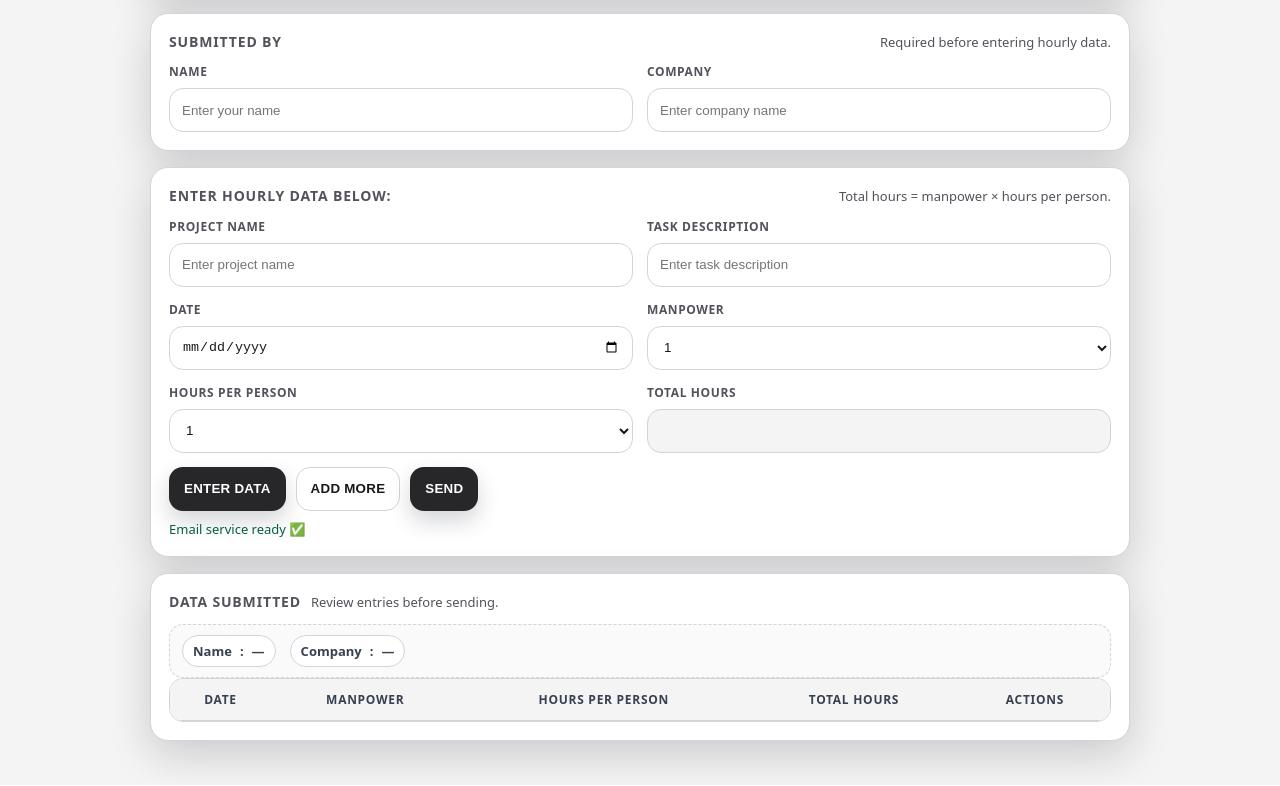
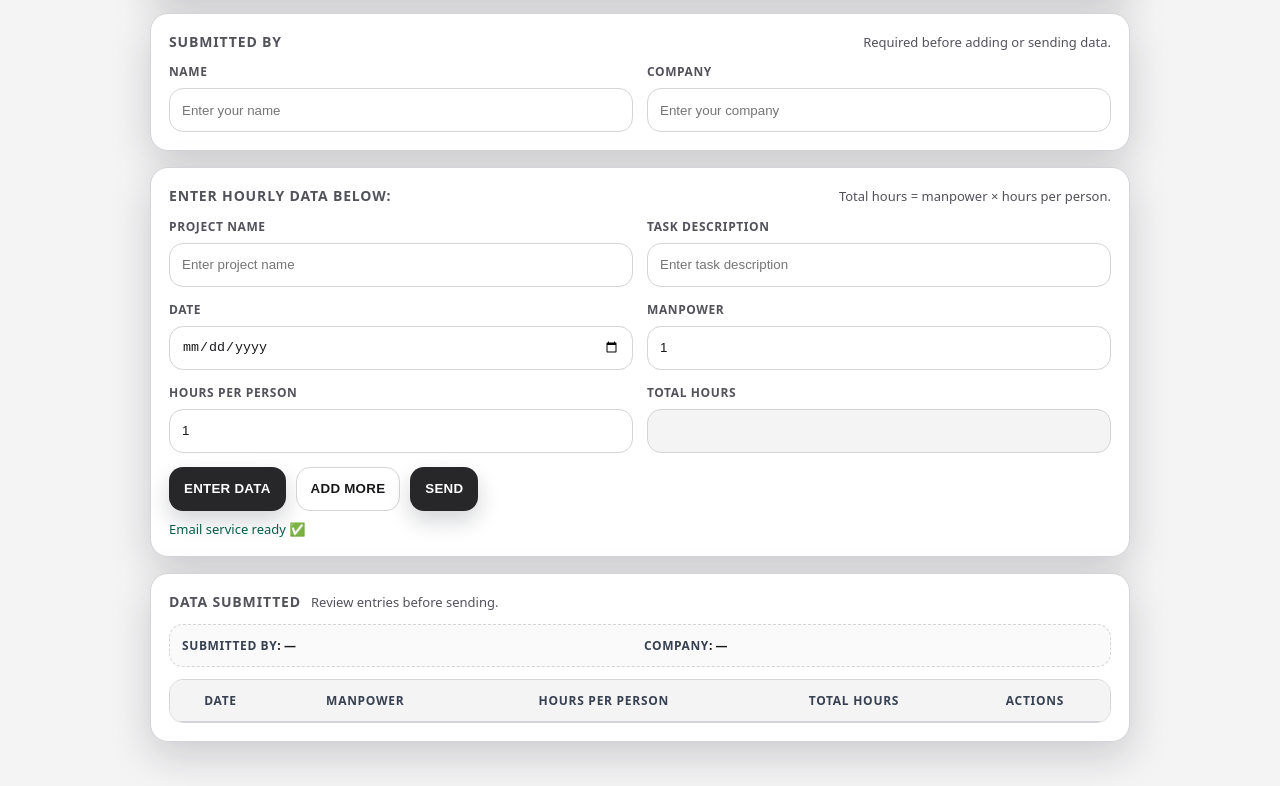
Before and after one commit to CharlieZaneX/HOURLY-DATA, a plain HTML site: page index.html in a window 1280 px wide. Shown: the part 161-947 px from the top of the page. Drawn offline with nearby package versions, Linux system fonts and the light colour scheme.

Commit message:
Add files via upload

```diff
--- a/index.html
+++ b/index.html
@@ -27,13 +27,16 @@
 
     body {
       margin: 0;
-      font-family: ui-sans-serif, system-ui, -apple-system, Segoe UI, Roboto, Helvetica, Arial;
+      font-family: ui-sans-serif, system-ui, -apple-system, Segoe UI, Roboto, Helvetica, Arial, "Apple Color Emoji", "Segoe UI Emoji";
       background: radial-gradient(1100px 420px at 50% -120px, rgba(229,231,235,0.9) 0%, var(--bg) 55%, var(--bg) 100%);
       color: var(--text);
       padding: 28px 18px 44px;
     }
 
-    .container { max-width: 980px; margin: 0 auto; }
+    .container {
+      max-width: 980px;
+      margin: 0 auto;
+    }
 
     .header {
       background: linear-gradient(180deg, var(--headerGradA) 0%, var(--headerGradB) 100%);
@@ -146,7 +149,19 @@
       background: #fff;
       color: var(--text);
       outline: none;
+      min-width: 0;
+      max-width: 100%;
       transition: box-shadow .15s ease, border-color .15s ease;
+      -webkit-appearance: none;
+      appearance: none;
+    }
+
+    input[type="date"] {
+      width: 100%;
+      max-width: 100%;
+      min-width: 0;
+      -webkit-appearance: none;
+      appearance: none;
     }
 
     input:focus, select:focus {
@@ -165,8 +180,11 @@
       gap: 14px;
     }
 
+    .grid > div { min-width: 0; }
+
     @media (min-width: 780px) {
       .grid.two { grid-template-columns: 1fr 1fr; }
+      .grid.three { grid-template-columns: 1fr 1fr 1fr; }
     }
 
     .actions {
@@ -223,6 +241,34 @@
       white-space: pre-wrap;
     }
 
+    .summary-box {
+      border: 1px dashed var(--border);
+      border-radius: 14px;
+      background: #fafafa;
+      padding: 12px;
+      display: grid;
+      grid-template-columns: 1fr;
+      gap: 8px;
+      margin-bottom: 12px;
+    }
+
+    @media (min-width: 780px) {
+      .summary-box { grid-template-columns: 1fr 1fr; }
+    }
+
+    .summary-item {
+      font-size: 12px;
+      color: var(--text);
+      font-weight: 750;
+    }
+
+    .summary-item b {
+      text-transform: uppercase;
+      letter-spacing: 0.05em;
+      color: #374151;
+      font-weight: 900;
+    }
+
     table {
       width: 100%;
       border-collapse: separate;
@@ -273,31 +319,6 @@
     }
 
     .row-actions .btn-primary { box-shadow: none; }
-
-    .summary-line {
-      margin-top: 10px;
-      padding: 10px 12px;
-      border: 1px dashed var(--border);
-      background: var(--rowAlt);
-      border-radius: 14px;
-      font-size: 13px;
-      color: #374151;
-      display: flex;
-      flex-wrap: wrap;
-      gap: 10px 14px;
-      align-items: center;
-    }
-
-    .summary-pill {
-      display: inline-flex;
-      gap: 8px;
-      align-items: center;
-      padding: 6px 10px;
-      border-radius: 999px;
-      background: #fff;
-      border: 1px solid var(--border);
-      font-weight: 750;
-    }
 
     .modal-backdrop {
       position: fixed;
@@ -376,10 +397,10 @@
       </div>
     </div>
 
-    <div class="card" id="submittedByCard">
+    <div class="card">
       <div class="card-head">
         <h3 id="secSubmittedBy">Submitted by</h3>
-        <div class="muted" id="secSubmittedByHint">Required before entering hourly data.</div>
+        <div class="muted" id="secSubmittedByHint">Required before adding or sending data.</div>
       </div>
 
       <div class="grid two">
@@ -390,7 +411,7 @@
 
         <div>
           <label for="companyName" id="lblCompany">COMPANY</label>
-          <input type="text" id="companyName" placeholder="Enter company name" required />
+          <input type="text" id="companyName" placeholder="Enter your company" required />
         </div>
       </div>
     </div>
@@ -450,9 +471,9 @@
         </div>
       </div>
 
-      <div class="summary-line" id="submittedSummary">
-        <span class="summary-pill"><span id="sumLabelName">Name</span>: <span id="sumName">—</span></span>
-        <span class="summary-pill"><span id="sumLabelCompany">Company</span>: <span id="sumCompany">—</span></span>
+      <div class="summary-box" id="submittedSummary">
+        <div class="summary-item"><b id="sumByLabel">SUBMITTED BY</b>: <span id="sumByValue">—</span></div>
+        <div class="summary-item"><b id="sumCompanyLabel">COMPANY</b>: <span id="sumCompanyValue">—</span></div>
       </div>
 
       <table id="dataTable">
@@ -501,10 +522,10 @@
     const totalHoursInput = document.getElementById('totalHours');
     const statusEl = document.getElementById('status');
 
-    const sumLabelName = document.getElementById('sumLabelName');
-    const sumLabelCompany = document.getElementById('sumLabelCompany');
-    const sumName = document.getElementById('sumName');
-    const sumCompany = document.getElementById('sumCompany');
+    const sumByValue = document.getElementById('sumByValue');
+    const sumCompanyValue = document.getElementById('sumCompanyValue');
+    const sumByLabel = document.getElementById('sumByLabel');
+    const sumCompanyLabel = document.getElementById('sumCompanyLabel');
 
     const successModal = document.getElementById('successModal');
 
@@ -514,12 +535,10 @@
       hdrHint: document.getElementById('hdrHint'),
       btnEnglish: document.getElementById('btnEnglish'),
       btnSpanish: document.getElementById('btnSpanish'),
-
       secSubmittedBy: document.getElementById('secSubmittedBy'),
       secSubmittedByHint: document.getElementById('secSubmittedByHint'),
       lblSubmittedBy: document.getElementById('lblSubmittedBy'),
       lblCompany: document.getElementById('lblCompany'),
-
       secHourly: document.getElementById('secHourly'),
       secHourlyHint: document.getElementById('secHourlyHint'),
       lblProject: document.getElementById('lblProject'),
@@ -531,7 +550,6 @@
       btnEnter: document.getElementById('btnEnter'),
       btnAddMore: document.getElementById('btnAddMore'),
       sendBtn: document.getElementById('sendBtn'),
-
       secSubmitted: document.getElementById('secSubmitted'),
       secSubmittedHint: document.getElementById('secSubmittedHint'),
       thDate: document.getElementById('thDate'),
@@ -539,10 +557,6 @@
       thHPP: document.getElementById('thHPP'),
       thTotal: document.getElementById('thTotal'),
       thActions: document.getElementById('thActions'),
-
-      sumLabelName: document.getElementById('sumLabelName'),
-      sumLabelCompany: document.getElementById('sumLabelCompany'),
-
       modalTop: document.getElementById('modalTop'),
       successTitle: document.getElementById('successTitle'),
       successQuestion: document.getElementById('successQuestion'),
@@ -555,14 +569,12 @@
         hdrTitle: 'Request for Information – Hourly Data',
         hdrSub: 'Hourly information request',
         hdrHint: 'Enter manpower and hours worked for the day. Total hours calculate automatically. Submit when finished.',
-
         secSubmittedBy: 'Submitted by',
-        secSubmittedByHint: 'Required before entering hourly data.',
+        secSubmittedByHint: 'Required before adding or sending data.',
         lblSubmittedBy: 'NAME',
         lblCompany: 'COMPANY',
-        sumLabelName: 'Name',
-        sumLabelCompany: 'Company',
-
+        sumByLabel: 'SUBMITTED BY',
+        sumCompanyLabel: 'COMPANY',
         secHourly: 'ENTER HOURLY DATA BELOW:',
         secHourlyHint: 'Total hours = manpower × hours per person.',
         lblProject: 'PROJECT NAME',
@@ -574,7 +586,6 @@
         btnEnter: 'ENTER DATA',
         btnAddMore: 'ADD MORE',
         send: 'SEND',
-
         secSubmitted: 'Data submitted',
         secSubmittedHint: 'Review entries before sending.',
         thDate: 'DATE',
@@ -585,13 +596,11 @@
         edit: 'EDIT',
         save: 'SAVE',
         cancel: 'CANCEL',
-
         modalTop: 'Submission',
         successTitle: 'INFO SUBMITTED SUCCESSFULLY',
         successQuestion: 'WOULD YOU LIKE TO ADD ANOTHER PROJECT?',
         yes: 'YES',
         no: "NO I'M DONE",
-
         alerts: {
           submittedByRequired: 'NAME is required',
           companyRequired: 'COMPANY is required',
@@ -609,14 +618,12 @@
         hdrTitle: 'Solicitud de información – Horas',
         hdrSub: 'Solicitud de información por hora',
         hdrHint: 'Ingrese la mano de obra y las horas trabajadas del día. Las horas totales se calculan automáticamente. Envíe cuando termine.',
-
         secSubmittedBy: 'Enviado por',
-        secSubmittedByHint: 'Requerido antes de ingresar datos.',
+        secSubmittedByHint: 'Requerido antes de agregar o enviar datos.',
         lblSubmittedBy: 'NOMBRE',
         lblCompany: 'COMPAÑÍA',
-        sumLabelName: 'Nombre',
-        sumLabelCompany: 'Compañía',
-
+        sumByLabel: 'ENVIADO POR',
+        sumCompanyLabel: 'COMPAÑÍA',
         secHourly: 'INGRESE LOS DATOS DE HORAS A CONTINUACIÓN:',
         secHourlyHint: 'Horas totales = mano de obra × horas por persona.',
         lblProject: 'NOMBRE DEL PROYECTO',
@@ -628,7 +635,6 @@
         btnEnter: 'AGREGAR',
         btnAddMore: 'AGREGAR MÁS',
         send: 'ENVIAR',
-
         secSubmitted: 'Datos enviados',
         secSubmittedHint: 'Revise las entradas antes de enviar.',
         thDate: 'FECHA',
@@ -639,13 +645,11 @@
         edit: 'EDITAR',
         save: 'GUARDAR',
         cancel: 'CANCELAR',
-
         modalTop: 'Envío',
         successTitle: 'INFORMACIÓN ENVIADA CON ÉXITO',
         successQuestion: '¿DESEA AGREGAR OTRO PROYECTO?',
         yes: 'SÍ',
         no: 'NO, YA TERMINÉ',
-
         alerts: {
           submittedByRequired: 'El NOMBRE es obligatorio',
           companyRequired: 'La COMPAÑÍA es obligatoria',
@@ -679,8 +683,8 @@
       ui.secSubmittedByHint.textContent = s.secSubmittedByHint;
       ui.lblSubmittedBy.textContent = s.lblSubmittedBy;
       ui.lblCompany.textContent = s.lblCompany;
-      ui.sumLabelName.textContent = s.sumLabelName;
-      ui.sumLabelCompany.textContent = s.sumLabelCompany;
+      sumByLabel.textContent = s.sumByLabel;
+      sumCompanyLabel.textContent = s.sumCompanyLabel;
 
       ui.secHourly.textContent = s.secHourly;
       ui.secHourlyHint.textContent = s.secHourlyHint;
@@ -715,7 +719,7 @@
       ui.btnSpanish.classList.toggle('active', currentLang === 'es');
 
       refreshActionLabels();
-      refreshSubmittedSummary();
+      updateSubmittedSummary();
     }
 
     function refreshActionLabels() {
@@ -731,8 +735,8 @@
       });
     }
 
-    ui.btnEnglish.addEventListener('click', () => setLanguage('en'));
-    ui.btnSpanish.addEventListener('click', () => setLanguage('es'));
+    document.getElementById('btnEnglish').addEventListener('click', () => setLanguage('en'));
+    document.getElementById('btnSpanish').addEventListener('click', () => setLanguage('es'));
 
     function tAlert(key) {
       const s = strings[currentLang] || strings.en;
@@ -746,6 +750,16 @@
       statusEl.textContent = msg;
       statusEl.style.color = isError ? '#dc2626' : '#065f46';
     }
+
+    function updateSubmittedSummary() {
+      const by = (submittedByInput.value || '').trim();
+      const company = (companyNameInput.value || '').trim();
+      sumByValue.textContent = by ? by : '—';
+      sumCompanyValue.textContent = company ? company : '—';
+    }
+
+    submittedByInput.addEventListener('input', updateSubmittedSummary);
+    companyNameInput.addEventListener('input', updateSubmittedSummary);
 
     function addOption(selectEl, value) {
       const opt = document.createElement('option');
@@ -769,16 +783,6 @@
 
     manpowerSelect.addEventListener('change', computeAndDisplayTotalHours);
     hoursPerPersonSelect.addEventListener('change', computeAndDisplayTotalHours);
-
-    function refreshSubmittedSummary() {
-      const name = (submittedByInput.value || '').trim();
-      const comp = (companyNameInput.value || '').trim();
-      sumName.textContent = name ? name : '—';
-      sumCompany.textContent = comp ? comp : '—';
-    }
-
-    submittedByInput.addEventListener('input', refreshSubmittedSummary);
-    companyNameInput.addEventListener('input', refreshSubmittedSummary);
 
     function showSuccessModal() {
       successModal.classList.add('show');
@@ -1086,8 +1090,8 @@
       createActionsCell(row);
 
       setRowDisplay(row, date, manpower, hoursPerPerson);
+      updateSubmittedSummary();
       setStatus('');
-      refreshSubmittedSummary();
     }
 
     function clearEntryFields() {
@@ -1103,8 +1107,8 @@
       projectNameInput.value = '';
       taskDescriptionInput.value = '';
       clearEntryFields();
+      updateSubmittedSummary();
       setStatus('');
-      refreshSubmittedSummary();
     }
 
     function addMore() {
@@ -1136,7 +1140,7 @@
         .replace(/&/g, '&amp;')
         .replace(/</g, '&lt;')
         .replace(/>/g, '&gt;')
-        .replace(/\"/g, '&quot;')
+        .replace(/"/g, '&quot;')
         .replace(/'/g, '&#39;');
     }
 
@@ -1212,7 +1216,7 @@
     function buildEmailText(submittedBy, company, projectName, taskDescription) {
       const tableData = buildTableDataText();
       if (!tableData) return '';
-      return 'SUBMITTED BY: ' + submittedBy + '\nCOMPANY: ' + company + '\nPROJECT NAME: ' + projectName + '\nTASK DESCRIPTION: ' + taskDescription + '\n\n' + tableData;
+      return 'SUBMITTED BY: ' + submittedBy + '\nCOMPANY: ' + company + '\n\nPROJECT NAME: ' + projectName + '\nTASK DESCRIPTION: ' + taskDescription + '\n\n' + tableData;
     }
 
     function getRowCount() {
@@ -1332,26 +1336,24 @@
 
     function runTests() {
       try {
-        console.assert(typeof setLanguage === 'function', 'setLanguage should be defined');
-        console.assert(typeof addMore === 'function', 'addMore should be defined');
-        console.assert(typeof tAlert === 'function', 'tAlert should be defined');
-        console.assert(typeof isDateDuplicate === 'function', 'isDateDuplicate should be defined');
-        console.assert(typeof beginEditRow === 'function', 'beginEditRow should be defined');
         console.assert(typeof buildReportHtml === 'function', 'buildReportHtml should be defined');
+        console.assert(typeof buildTableDataText === 'function', 'buildTableDataText should be defined');
+        console.assert(typeof buildEmailText === 'function', 'buildEmailText should be defined');
+        console.assert(typeof showSuccessModal === 'function', 'showSuccessModal should be defined');
         console.assert(manpowerSelect.options.length === 15, 'Manpower dropdown should have 15 options');
         console.assert(hoursPerPersonSelect.options.length === 15, 'Hours Per Person dropdown should have 15 options');
 
         setLanguage('en');
-        console.assert(ui.secHourly.textContent.indexOf('ENTER') === 0, 'EN secHourly text should match');
+        console.assert(ui.secSubmittedBy.textContent.toLowerCase().indexOf('submitted') !== -1, 'Submitted by section should be EN');
         setLanguage('es');
-        console.assert(ui.secHourly.textContent.indexOf('INGRESE') === 0, 'ES secHourly text should match');
+        console.assert(ui.secSubmittedBy.textContent.toLowerCase().indexOf('enviado') !== -1, 'Submitted by section should be ES');
         setLanguage('en');
 
-        submittedByInput.value = 'Test User';
-        companyNameInput.value = 'Test Co';
-        refreshSubmittedSummary();
-        console.assert(sumName.textContent === 'Test User', 'Summary name should update');
-        console.assert(sumCompany.textContent === 'Test Co', 'Summary company should update');
+        submittedByInput.value = 'Test Person';
+        companyNameInput.value = 'Test Company';
+        updateSubmittedSummary();
+        console.assert(sumByValue.textContent === 'Test Person', 'Summary submitted by should reflect input');
+        console.assert(sumCompanyValue.textContent === 'Test Company', 'Summary company should reflect input');
 
         manpowerSelect.value = '3';
         hoursPerPersonSelect.value = '4';
@@ -1371,9 +1373,15 @@
         addData();
         console.assert(tbody.querySelectorAll('tr').length === 1, 'Should insert first row');
 
-        const html = buildReportHtml('Test User', 'Test Co', 'Test Project', 'Test Task');
-        console.assert(html.indexOf('SUBMITTED BY') !== -1, 'Report should include submitted by');
-        console.assert(html.indexOf('COMPANY') !== -1, 'Report should include company');
+        const r = tbody.querySelector('tr');
+        console.assert(r.cells[0].innerText === '12-24-2025', 'Date should be displayed as MM-DD-YYYY');
+
+        const text = buildEmailText('Test Person', 'Test Company', 'Test Project', 'Test Task');
+        console.assert(text.indexOf('\n') !== -1, 'Email text should contain newline escapes');
+
+        const html = buildReportHtml('Test Person', 'Test Company', 'Test Project', 'Test Task');
+        console.assert(html.indexOf('SUBMITTED BY') !== -1, 'Report HTML should include submitted by');
+        console.assert(html.indexOf('COMPANY') !== -1, 'Report HTML should include company');
 
         tbody.innerHTML = '';
         window.alert = savedAlert;
@@ -1385,7 +1393,7 @@
 
     setLanguage('en');
     computeAndDisplayTotalHours();
-    refreshSubmittedSummary();
+    updateSubmittedSummary();
     loadEmailJsLibrary();
     runTests();
   </script>
```
